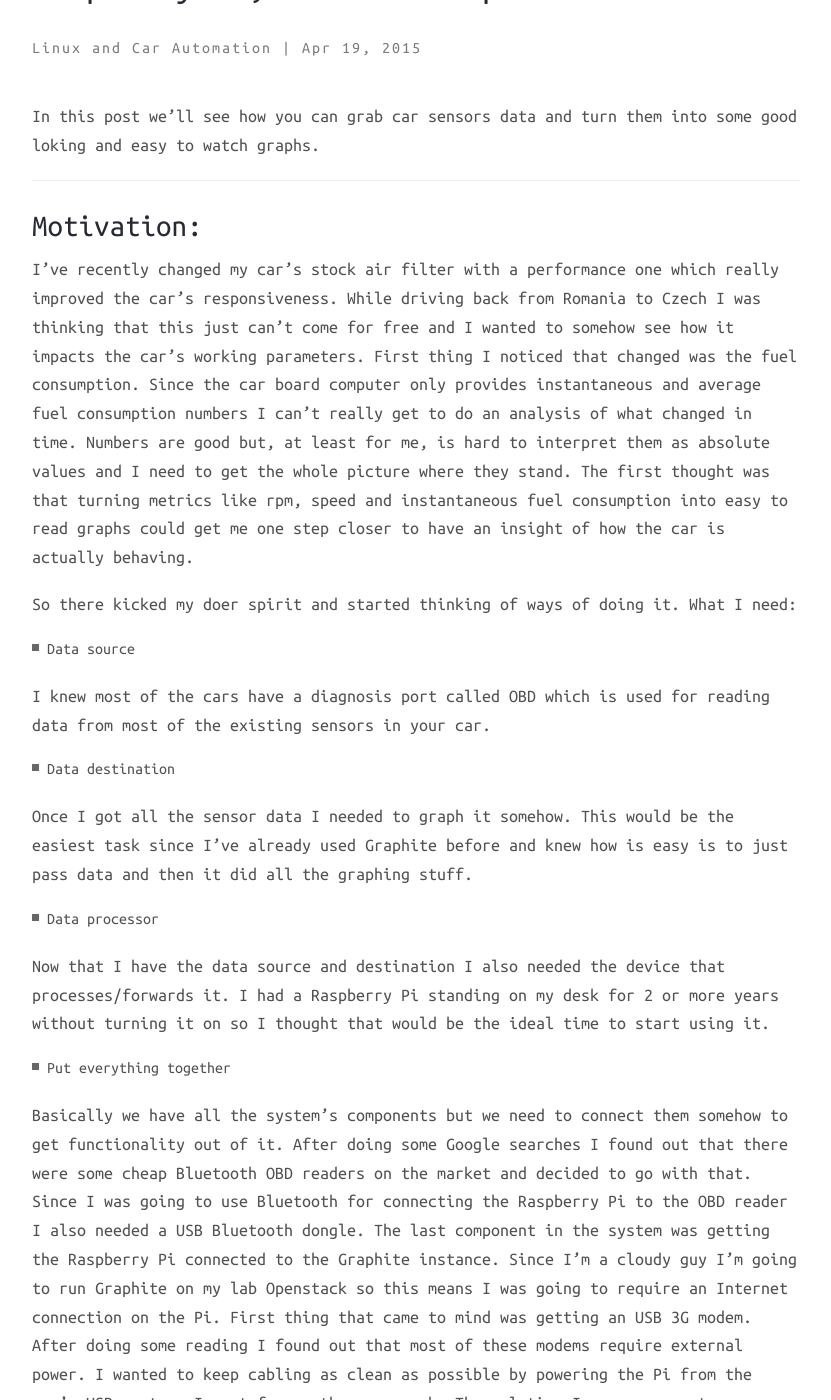
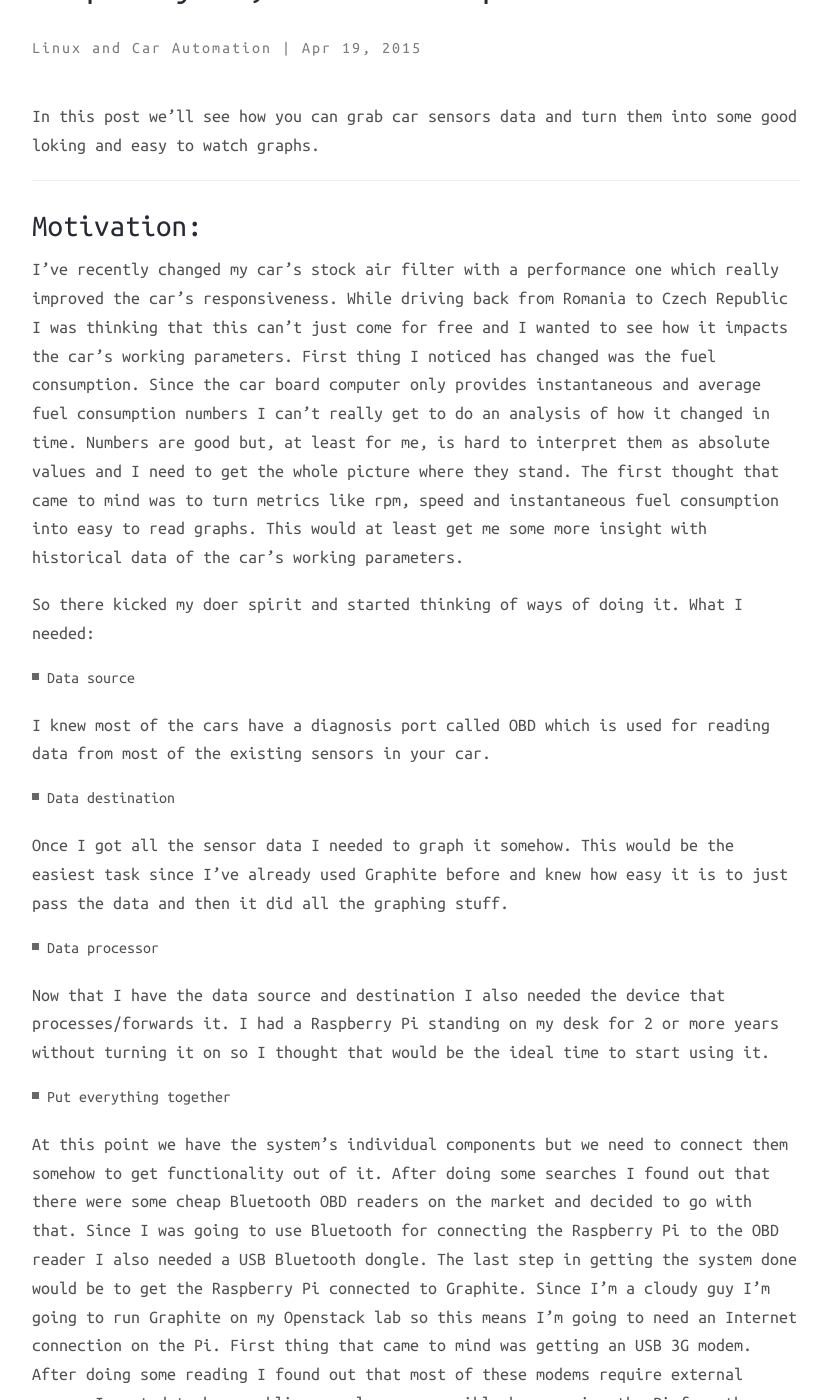
Before and after one commit to mcornea/mcornea.github.io, a Jekyll site: the page built from _posts/2015-04-19-graphing-car-metrics-into-the-cloud-with-raspberry-pi.markdown, in a window 1280 px wide and 1400 px high, scrolled down 371 px. Shown: the whole window, without its empty margins (224-1055 px from the left). Built offline with Jekyll 4.4.1, drawn with Linux system fonts in a browser that asks for light colours; nearby versions of some CDN libraries; some of the changed text lies outside the part shown.

Commit message:
added dashboard URL

```diff
--- a/_posts/2015-04-19-graphing-car-metrics-into-the-cloud-with-raspberry-pi.markdown
+++ b/_posts/2015-04-19-graphing-car-metrics-into-the-cloud-with-raspberry-pi.markdown
@@ -13,9 +13,9 @@
 ___
 
 ## Motivation:
-I've recently changed my car's stock air filter with a performance one which really improved the car's responsiveness. While driving back from Romania to Czech I was thinking that this just can't come for free and I wanted to somehow see how it impacts the car's working parameters. First thing I noticed that changed was the fuel consumption. Since the car board computer only provides instantaneous and average fuel consumption numbers I can't really get to do an analysis of what changed in time. Numbers are good but, at least for me, is hard to interpret them as absolute values and I need to get the whole picture where they stand. The first thought was that turning metrics like rpm, speed and instantaneous fuel consumption into easy to read graphs could get me one step closer to have an insight of how the car is actually behaving.
+I've recently changed my car's stock air filter with a performance one which really improved the car's responsiveness. While driving back from Romania to Czech Republic I was thinking that this can't just come for free and I wanted to see how it impacts the car's working parameters. First thing I noticed has changed was the fuel consumption. Since the car board computer only provides instantaneous and average fuel consumption numbers I can't really get to do an analysis of how it changed in time. Numbers are good but, at least for me, is hard to interpret them as absolute values and I need to get the whole picture where they stand. The first thought that came to mind was to turn metrics like rpm, speed and instantaneous fuel consumption into easy to read graphs. This would at least get me some more insight with historical data of the car's working parameters.
 
-So there kicked my doer spirit and started thinking of ways of doing it. What I need:
+So there kicked my doer spirit and started thinking of ways of doing it. What I needed:
 
 - Data source
 
@@ -23,7 +23,7 @@
 
 - Data destination
 
-Once I got all the sensor data I needed to graph it somehow. This would be the easiest task since I've already used Graphite before and knew how is easy is to just pass data and then it did all the graphing stuff.
+Once I got all the sensor data I needed to graph it somehow. This would be the easiest task since I've already used Graphite before and knew how easy it is to just pass the data and then it did all the graphing stuff.
 
 - Data processor
 
@@ -31,8 +31,8 @@
 
 - Put everything together
 
-Basically we have all the system's components but we need to connect them somehow to get functionality out of it. After doing some Google searches I found out that there were some cheap Bluetooth OBD readers on the market and decided to go with that. Since I was going to use Bluetooth for connecting the Raspberry Pi to the OBD reader I also needed a USB Bluetooth dongle.
-The last component in the system was getting the Raspberry Pi connected to the Graphite instance. Since I'm a cloudy guy I'm going to run Graphite on my lab Openstack so this means I was going to require an Internet connection on the Pi. First thing that came to mind was getting an USB 3G modem. After doing some reading I found out that most of these modems require external power. I wanted to keep cabling as clean as possible by powering the Pi from the car's USB port so I went for another approach. The solution I came up was to use my phone's tethering capabilities and get the Pi connected to it via WiFi so I also required a USB WiFi dongle.
+At this point we have the system's individual components but we need to connect them somehow to get functionality out of it. After doing some searches I found out that there were some cheap Bluetooth OBD readers on the market and decided to go with that. Since I was going to use Bluetooth for connecting the Raspberry Pi to the OBD reader I also needed a USB Bluetooth dongle.
+The last step in getting the system done would be to get the Raspberry Pi connected to Graphite. Since I'm a cloudy guy I'm going to run Graphite on my Openstack lab so this means I'm going to need an Internet connection on the Pi. First thing that came to mind was getting an USB 3G modem. After doing some reading I found out that most of these modems require external power. I wanted to keep cabling as clean as possible by powering the Pi from the car's USB port so I went for another approach. The solution I came up was to use my phone's tethering capabilities and get the Pi connected via WiFi. By doing this I also required a USB WiFi dongle.
 
 ## Diagram of how this is going to work:
 <a href="{{'assets/static/car_odb.png' | prepend: site.baseurl | prepend: site.url }}"><img src="{{'assets/static/car_odb.png' | prepend: site.baseurl | prepend: site.url }}" alt="Car OBD" width="500" height="350"/></a>
@@ -162,5 +162,6 @@
         send_msg(message)
         time.sleep(DELAY)
 {% endhighlight %}
-- Run the script and you should start seeing the metrics graphed by Graphite. I'm using Grafana as a Graphite frontend and here's how they look like:
+- Run the script and you should start seeing the metrics graphed by Graphite. I'm using Grafana as a Graphite frontend and here's how the graphs look like after a ride:
+ http://graph.remote-lab.net/dashboard/db/ford-fiesta-mk7-b888unx?from=1429461436146&to=1429463338388&theme=light
 <a href="{{'assets/static/car_stats.png' | prepend: site.baseurl | prepend: site.url }}"><img src="{{'assets/static/car_stats.png' | prepend: site.baseurl | prepend: site.url }}" alt="Car Stats" width="1167" height="657"/></a>
```
Also changed, not shown: other parts of _posts/2015-04-19-graphing-car-metrics-into-the-cloud-with-raspberry-pi.markdown (+1 -1 lines).
